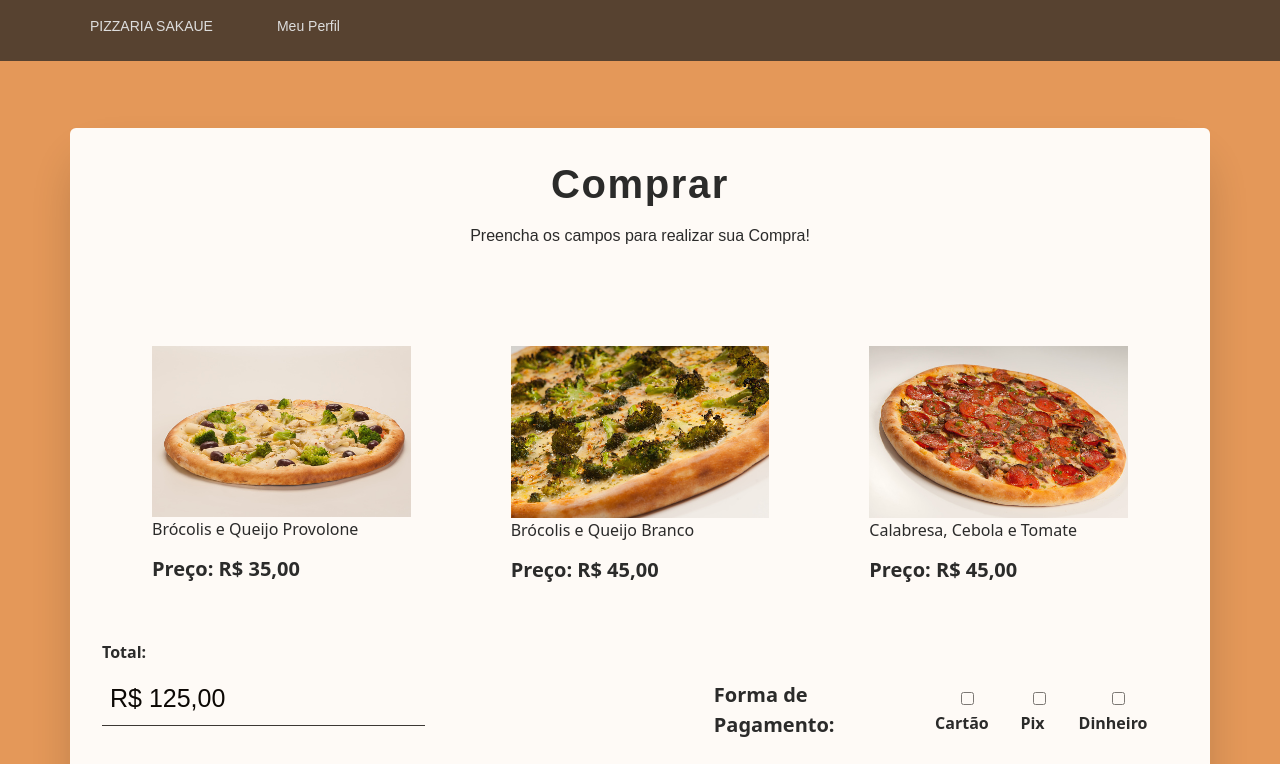
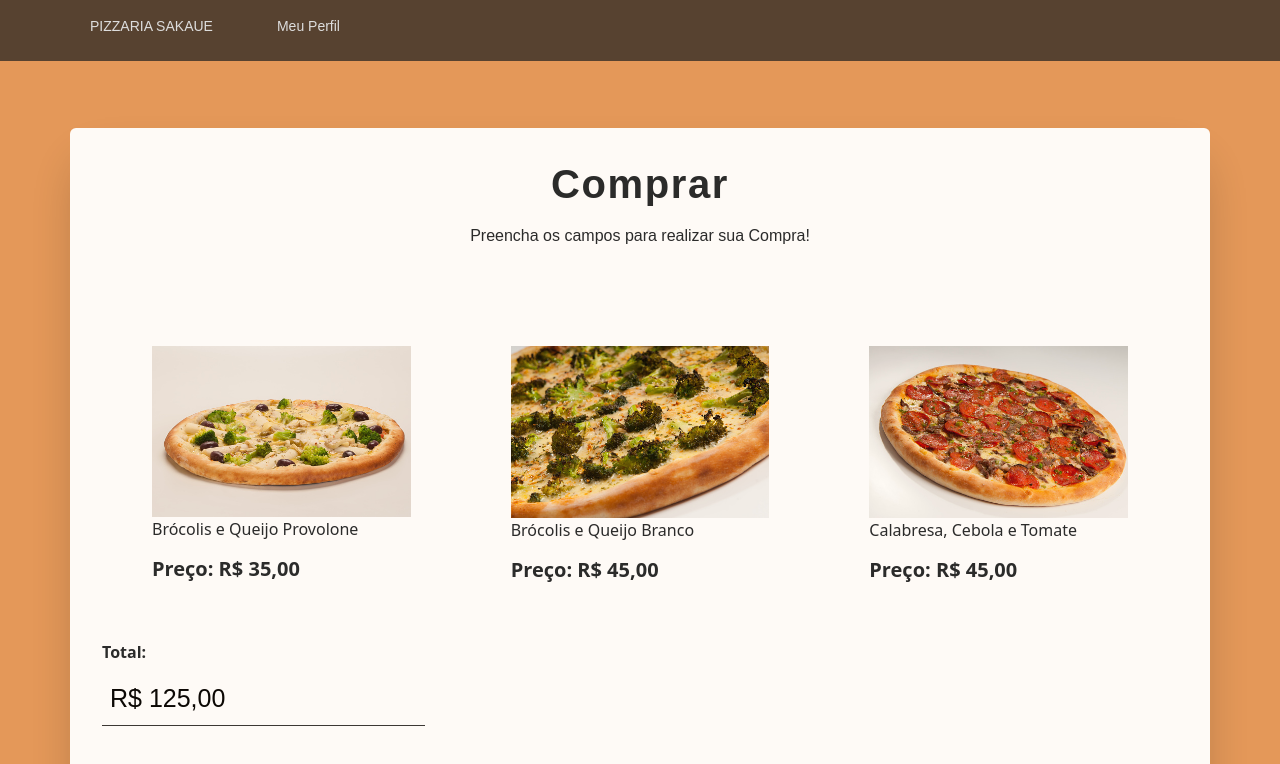
Before and after one commit to diiegobsilva/SegurancaInformacao, a React (Create React App) app in the folder front/: page /comprar in a window 1280 px wide. Shown: the top 764 px of the page. Built offline with nearby package versions, Linux system fonts and the light colour scheme; a web font is replaced by a local one.

Commit message:
telacompra

```diff
--- a/front/src/pages/TelaComprar.tsx
+++ b/front/src/pages/TelaComprar.tsx
@@ -4,17 +4,6 @@ import pizza3 from "../images/pizza3.jpg";
 import pizza2 from "../images/pizza2.jpg";
 
 function TelaComprar() {
-
-
-
-  const calculateTotal = (pizzas: any) => {
-    let total = 0;
-    for (const pizza of pizzas) {
-      total += pizza.price;
-    }
-    return total;
-  };
-
   return (
     <form>
       <div className="text-center mb-4">
@@ -52,23 +41,7 @@ function TelaComprar() {
           <label>Total:</label>
           <input type="text" value={'R$ 125,00'} readOnly />
         </div>
-        <div className="col-lg-6 forma-pagamento-input">
 
-          <div className="checkbox-container">
-          <div className="form-pagamento-label">
-            <label className="form-label">Forma de Pagamento:</label>
-          </div>
-            <label>
-              <input type="checkbox" /> Cartão
-            </label>
-            <label>
-              <input type="checkbox" /> Pix
-            </label>
-            <label>
-              <input type="checkbox" /> Dinheiro
-            </label>
-          </div>
-        </div>
       </div>
       <div className="button-container d-flex justify-content-center mt-4">
         <button type="button" className="buttonFinalizar" >Finalizar Compra</button>
```
Also changed, not shown: 2 other files (tests, documents, lock files or other folders). Lines whose indentation alone changed are shown as unchanged.
